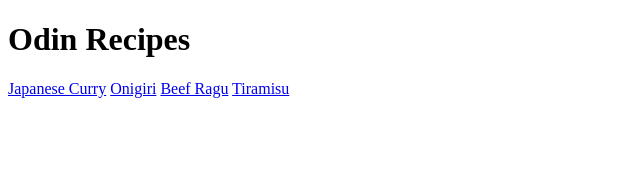
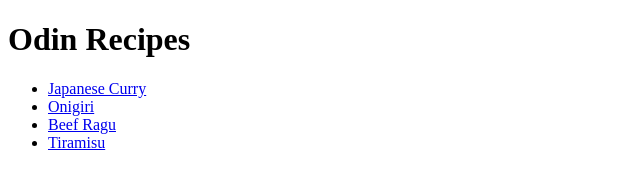
Before and after one commit to JHoldsworth23/odin-recipes, a plain HTML site: page index.html in a window 1280 px wide. Shown: the whole page, without its empty margins (0-640 px from the left). Drawn offline with Linux system fonts and the light colour scheme.

Commit message:
Update index.html

```diff
--- a/index.html
+++ b/index.html
@@ -9,9 +9,12 @@
     <body>
         <h1>Odin Recipes</h1>
 
-        <a href="recipes/curry.html">Japanese Curry</a>
-        <a href="recipes/onigiri.html">Onigiri</a>
-        <a href="recipes/ragu.html">Beef Ragu</a>
-        <a href="recipes/tiramisu.html">Tiramisu</a>
+        <ul>
+            <li><a href="recipes/curry.html">Japanese Curry</a></li>
+            <li><a href="recipes/onigiri.html">Onigiri</a></li>
+            <li><a href="recipes/ragu.html">Beef Ragu</a></li>
+            <li><a href="recipes/tiramisu.html">Tiramisu</a></li>
+        </ul>
+
     </body>
 </html>
```
